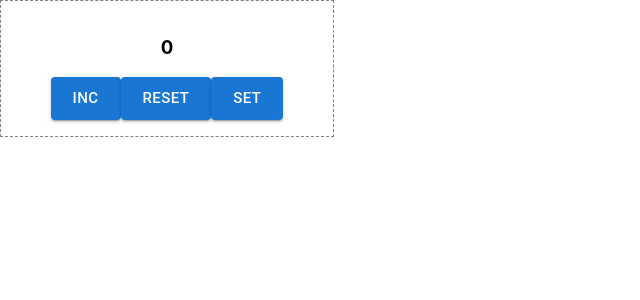
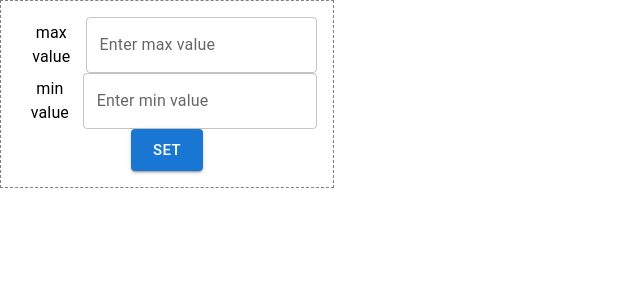
Before and after one commit to olesya-sh-dev/counter-2in1, a React (Create React App) app: page / in a window 1280 px wide. Shown: the top 300 px of the page, without its empty margins (0-640 px from the left). Built offline with nearby package versions, Linux system fonts and the light colour scheme.

Commit message:
рефакторинг, локальный state для max/min значений, Settings передает minValue в счетчик

```diff
--- a/src/App.tsx
+++ b/src/App.tsx
@@ -6,18 +6,25 @@ import { Settings } from './components/Settings';
 
 function App() {
 
-  const [value, setValue] = useState(0);
+  const [value, setValue] = useState<number | null>(null);
 
-const setValuesHandler = () => {
-  setValue(5)
+  const giveValues = (maxValue: number, minValue: number) => {
+    setValue(minValue)
+    console.log(maxValue);
+
+  }
+const onSettingsHandler = () => {
+  setValue(null)
 }
+
+
   return (
     <div className="App">
-      {value === 0
+      {value
       ?
-      <Counter value={value} setValuesHandler={setValuesHandler}/>
+      <Counter value={value} onSettingsHandler={onSettingsHandler}/>
       :
-      <Settings/>
+      <Settings giveValues={giveValues}/>
       }
 
 
--- a/src/components/Counter.tsx
+++ b/src/components/Counter.tsx
@@ -5,12 +5,12 @@ import Box  from '@mui/material/Box';
 
 type CounterPropsType = {
     value: number
-    setValuesHandler: () => void
+    onSettingsHandler: () => void
 }
 
 
 
- export const Counter = ({value, setValuesHandler}: CounterPropsType) => {
+ export const Counter = ({value, onSettingsHandler}: CounterPropsType) => {
 
     const [count, setCount] = useState(value)
 
@@ -29,7 +29,7 @@ type CounterPropsType = {
         <h3>{count}</h3>
       <ButtonComponent title={'INC'} onClick={incrementNumberHandler}/>
       <ButtonComponent title={'RESET'} onClick={resetNumberHandler}/>
-      <ButtonComponent title={'SET'} onClick={setValuesHandler}/>
+      <ButtonComponent title={'SET'} onClick={onSettingsHandler}/>
     </Box>
   )
 }
--- a/src/components/Settings.tsx
+++ b/src/components/Settings.tsx
@@ -1,25 +1,67 @@
 import Box from "@mui/material/Box";
-import React from "react";
+import React, { ChangeEvent, useState } from "react";
 import { ButtonComponent } from "./Button";
 import { TextField, Typography } from "@mui/material";
 
-export const Settings = () => {
+type SettingsPropsType = {
+  giveValues: (maxValue: number, minValue: number) => void
+}
+
+export const Settings = ({giveValues}: SettingsPropsType) => {
+
+  const [maxValue, setMaxValue] = useState("");
+  const [minValue, setMinValue] = useState("");
+
+  const setMaxValueHandler = (e: ChangeEvent<HTMLInputElement>) => {
+    setMaxValue(e.currentTarget.value);
+  };
+
+  const setMinValueHandler = (e: ChangeEvent<HTMLInputElement>) => {
+    setMinValue(e.currentTarget.value);
+  };
+
+
   return (
     <Box
       component="section"
       sx={{ p: 2, border: "1px dashed grey", width: 300 }}
     >
-
-      <Box sx={{ display: "flex", justifyContent: "space-between", alignItems: "center" }}>
+      <Box
+        sx={{
+          display: "flex",
+          justifyContent: "space-between",
+          alignItems: "center",
+        }}
+      >
         <Typography component={"span"}>max value</Typography>
-        <TextField id="outlined-number" label="Enter max value" variant="outlined" type="number"/>
+        <TextField
+          id="outlined-number"
+          label="Enter max value"
+          variant="outlined"
+          type="number"
+          value={maxValue}
+          onChange={setMaxValueHandler}
+        />
       </Box>
-      <Box sx={{ display: "flex", justifyContent: "space-between", alignItems: "center" }}>
-      <Typography component={"span"}>min value</Typography>
-        <TextField id="outlined-number" label="Enter min value" variant="outlined" type="number"/>
+      <Box
+        sx={{
+          display: "flex",
+          justifyContent: "space-between",
+          alignItems: "center",
+        }}
+      >
+        <Typography component={"span"}>min value</Typography>
+        <TextField
+          id="outlined-number"
+          label="Enter min value"
+          variant="outlined"
+          type="number"
+          value={minValue}
+          onChange={setMinValueHandler}
+        />
       </Box>
 
-      <ButtonComponent title={"SET"} onClick={() => {}} />
+      <ButtonComponent title={"SET"} onClick={() => giveValues(+maxValue, +minValue)} />
     </Box>
   );
 };
```
